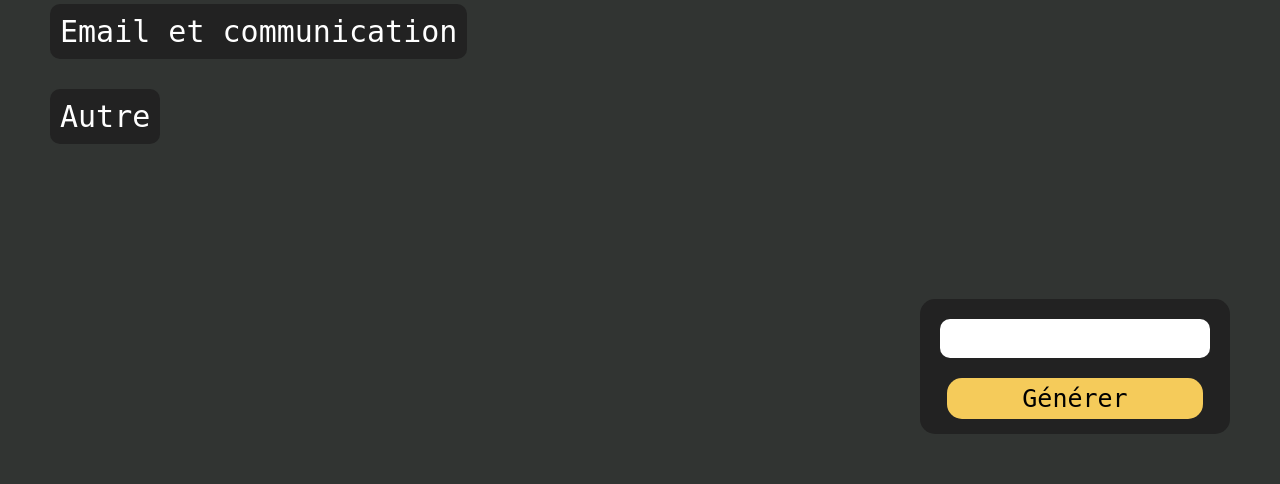
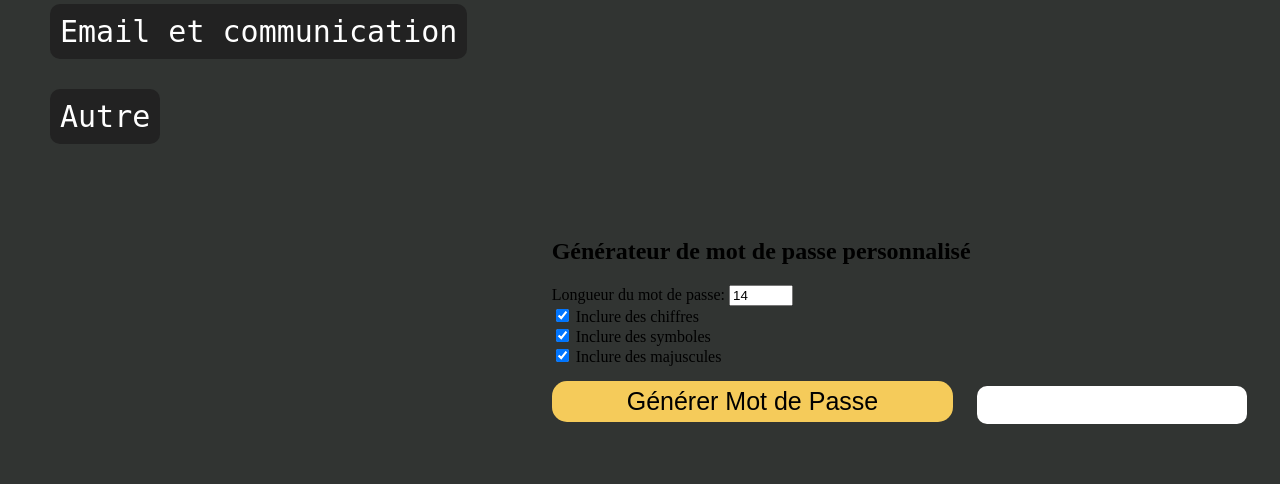
Before and after one commit to RushRider/CyberLockdown, a PHP site: template views/accueil.php in a window 1280 px wide. Shown: the part 316-800 px from the top of the page. Run offline with PHP 8.4, Linux system fonts and the light colour scheme; the template is opened without the code that fills it, so the values that code supplies are empty; the visitor is signed in with stand-in values (Sample User, id 1).

Commit message:
amélioration boutton générer mot de passe robuste

```diff
--- a/assets/home.css
+++ b/assets/home.css
@@ -75,19 +75,6 @@ footer p {
     color: #F5CB5A;
 }
 
-.generate {
-    position: absolute;
-    bottom: 50px;
-    right: 50px;
-    background-color: #222222;
-    border-radius: 15px;
-}
-
-.generate * {
-    display: block;
-    font-family: monospace;
-}
-
 
 input[type="text"] {
     width: 250px;
@@ -114,3 +101,9 @@ button {
 button:hover {
     background-color: #cdaa4b;
 }
+
+.Générateur {
+    position: fixed; /* Assure que la div reste en position fixe par rapport à la fenêtre du navigateur */
+    right: 1%;
+    bottom: 5%;
+}
--- a/views/accueil.php
+++ b/views/accueil.php
@@ -28,24 +28,57 @@
             <p>Autre</p>
         </div>
     </div>
+</head>
+<body>
+    <div class= "Générateur">
+<h2>Générateur de mot de passe personnalisé</h2>
+    <label for="length">Longueur du mot de passe:</label>
+    <input type="number" id="length" value="14" min="4" max="128"><br>
+
+    <input type="checkbox" id="includeNumbers" checked>
+    <label for="includeNumbers">Inclure des chiffres</label><br>
+
+    <input type="checkbox" id="includeSymbols" checked>
+    <label for="includeSymbols">Inclure des symboles</label><br>
+
+    <input type="checkbox" id="includeUppercase" checked>
+    <label for="includeUppercase">Inclure des majuscules</label><br>
+
+    <button onclick="GenPass()">Générer Mot de Passe</button>
+    <input type="text" id="passwordField" readonly><br>
+
     <script>
         function GenPass() {
-            var chaine = "abcdefghijklmnopqrstuvwxyzABCDEFGHIJKLMNOPQRSTUVWXYZ0123456789@#-_/:!+*$%;,";
-            var nb_caract = 14;
-            var pass = "";
-            for(var u = 1; u <= nb_caract; u++) {
-                var nb = chaine.length;
-                var randomIndex = Math.floor(Math.random() * nb);
-                pass += chaine[randomIndex];
+            var length = document.getElementById("length").value;
+            var includeNumbers = document.getElementById("includeNumbers").checked;
+            var includeSymbols = document.getElementById("includeSymbols").checked;
+            var includeUppercase = document.getElementById("includeUppercase").checked;
+
+            var baseCharset = "abcdefghijklmnopqrstuvwxyz";
+            var numberCharset = "0123456789";
+            var symbolCharset = "@#-_/:!+*$%;,";
+            var upperCharset = "ABCDEFGHIJKLMNOPQRSTUVWXYZ";
+
+            var charset = baseCharset;
+            if (includeNumbers) {
+                charset += numberCharset;
             }
-            document.getElementById("passwordField").value = pass;
+            if (includeSymbols) {
+                charset += symbolCharset;
+            }
+            if (includeUppercase) {
+                charset += upperCharset;
+            }
+
+            var password = "";
+            for (var i = 0; i < length; i++) {
+                var randomIndex = Math.floor(Math.random() * charset.length);
+                password += charset[randomIndex];
+            }
+            document.getElementById("passwordField").value = password;
         }
     </script>
-</head>
-<body>
-    <div class="generate">
-        <input type="text" id="passwordField" readonly>
-        <button onclick="GenPass()">Générer</button>
     </div>
+
 </body>
 </html>
--- a/views/register.php
+++ b/views/register.php
@@ -14,7 +14,7 @@
         <p>CyberLockdown</p>
     </div>
     <div class="fenetre_princ">
-    <form action="/index.php" method="post" class="form_id">
+    <form action="index.php" method="post" class="form_id">
         <div class="id_mail">
             <label for="id">Adresse mail</label>
             <input type="text" name="mail" id="mail" required />
```
